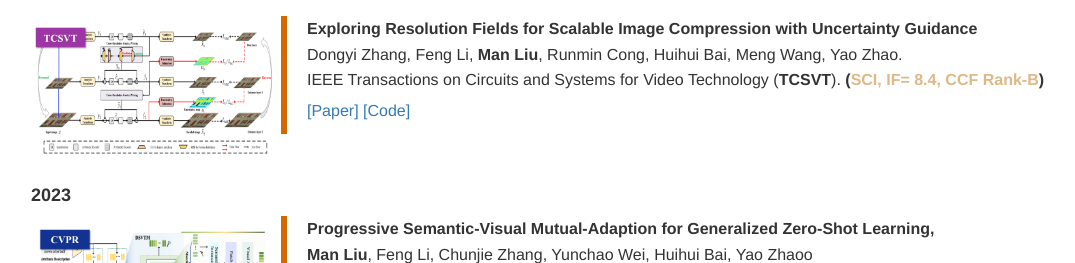
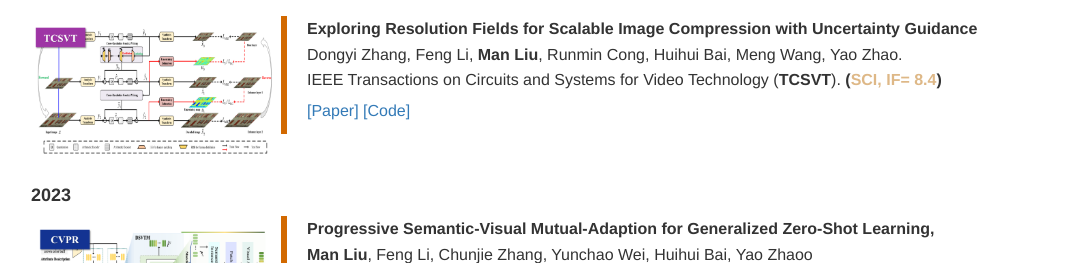
Before and after one commit to ManLiuCoder/ManLiuCoder.github.io, a Jekyll site: the page built from index.html, in a window 1280 px wide, cut to the strip 1355-1618 px from the top of the page. Shown: the whole strip, without its empty margins (109-1184 px from the left). Built offline with Jekyll 4.4.1, drawn with Linux system fonts in a browser that asks for light colours; nearby versions of some CDN libraries; library files that are not in the unit come from our copies.

Commit message:
“update”

```diff
--- a/_includes/publication.html
+++ b/_includes/publication.html
@@ -266,7 +266,7 @@
 					<p class="media-heading">
 					  <strong>Exploring Resolution Fields for Scalable Image Compression with Uncertainty Guidance</strong><br />
 					  Dongyi Zhang, Feng Li, <strong>Man Liu</strong>, Runmin Cong, Huihui Bai, Meng Wang, Yao Zhao.<br />
-					  IEEE Transactions on Circuits and Systems for Video Technology (<strong>TCSVT</strong>). <strong>(<span style="color:Burlywood">SCI, IF= 8.4, CCF Rank-B</span>)</strong> </i></p>
+					  IEEE Transactions on Circuits and Systems for Video Technology (<strong>TCSVT</strong>). <strong>(<span style="color:Burlywood">SCI, IF= 8.4</span>)</strong> </i></p>
 					   <a href="https://ieeexplore.ieee.org/stamp/stamp.jsp?tp=&arnumber=10226331">[Paper]</a>
 					   <a href="https://github.com/JGIroro/RPNSIC">[Code]</a>
 					</p>
```
